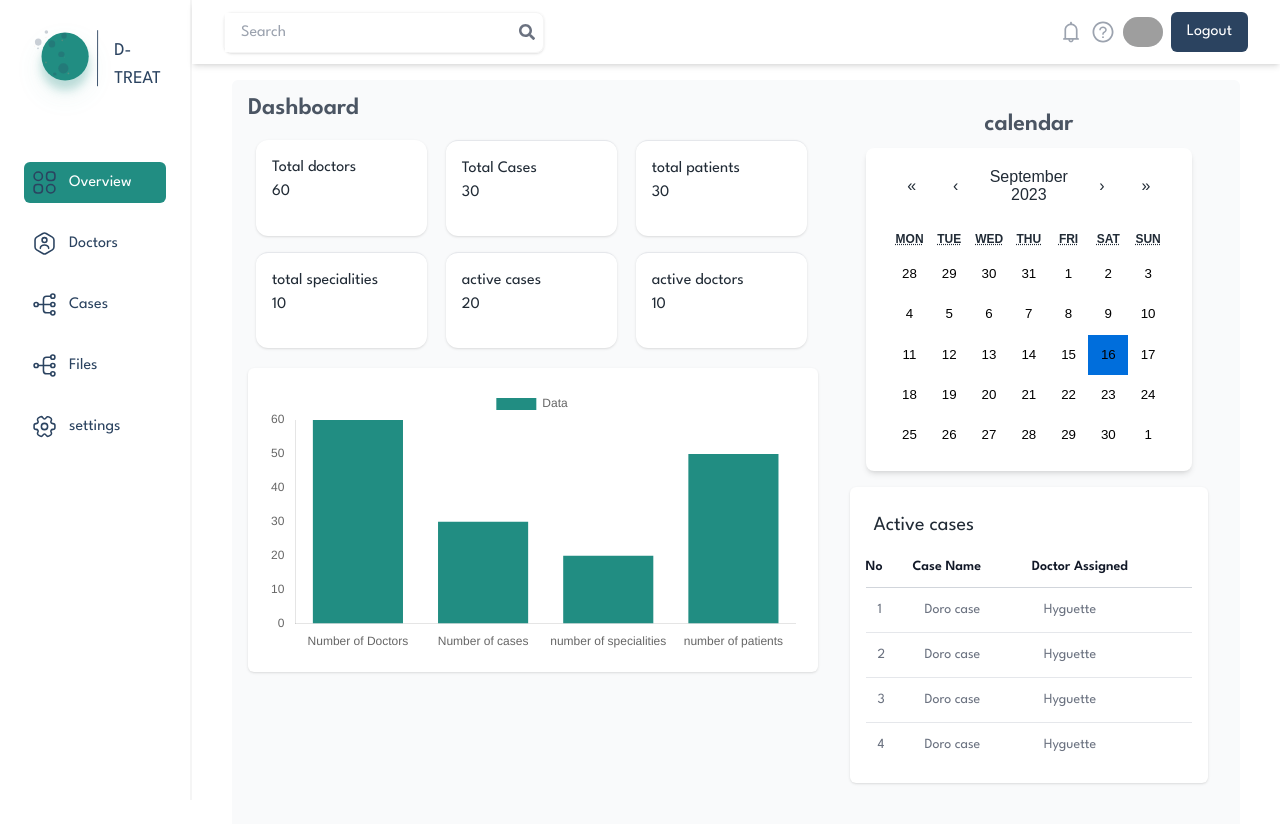
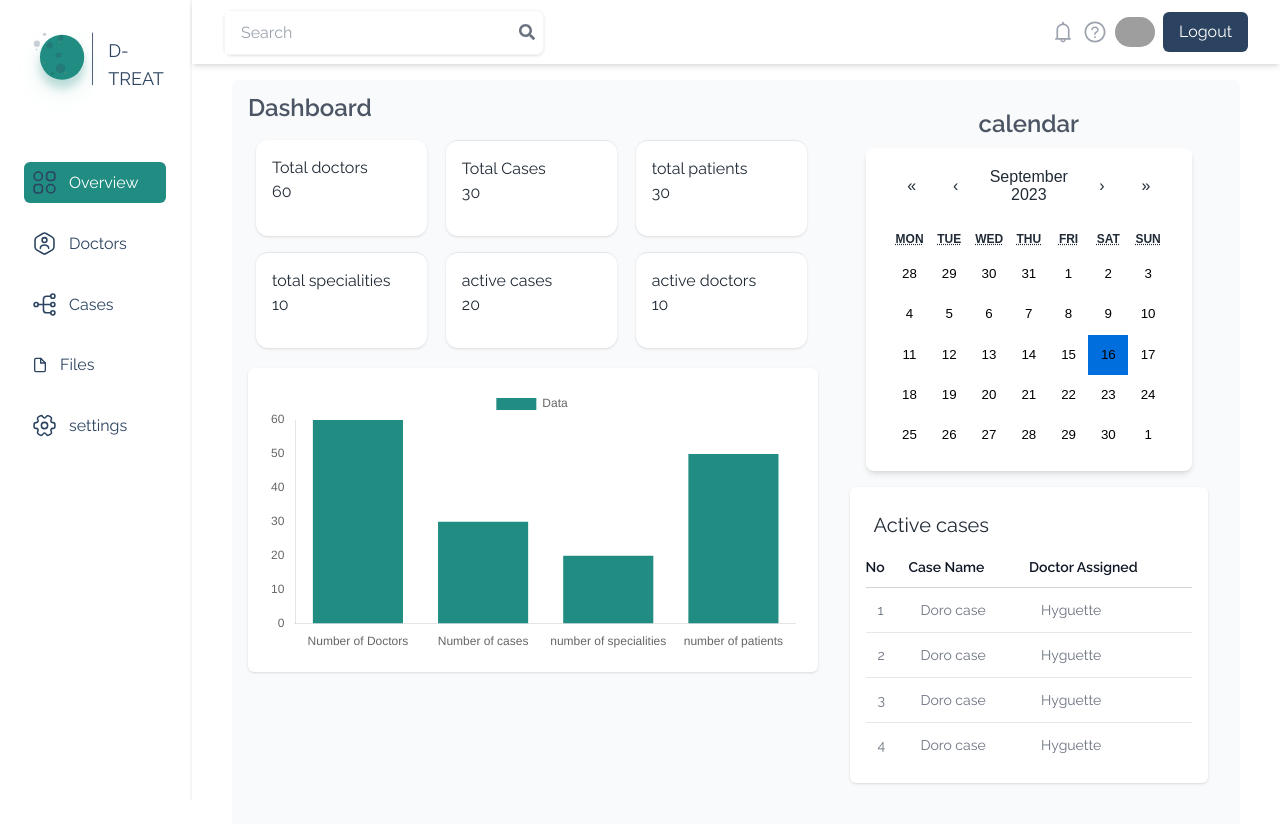
Before and after one commit to d-treat/frontend, a Next.js app: page /admin/dashboard in a window 1280 px wide. Shown: the top 824 px of the page. Built offline with nearby package versions, Linux system fonts and the light colour scheme; grey boxes are pictures that could not be loaded.

Commit message:
some updates

```diff
--- a/src/components/layouts/DashboardLayout.tsx
+++ b/src/components/layouts/DashboardLayout.tsx
@@ -5,7 +5,7 @@ import Link from 'next/link';
 import React from 'react'
 import { AiOutlineBell, AiOutlineQuestionCircle } from 'react-icons/ai';
 import { FaSearch } from 'react-icons/fa';
-import { FiLogOut } from 'react-icons/fi';
+import { FiFile, FiFolder, FiLogOut } from 'react-icons/fi';
 import { IconType } from 'react-icons/lib';
 import Logo from '../common/logo';
 import SidebarLink from '../sidebar/link';
@@ -13,7 +13,7 @@ import { useRouter } from 'next/router';
 
 
 export interface ILink {
-    icon: string | IconType;
+    Icon: string | IconType;
     title: string;
     href: string;
 }
@@ -23,18 +23,18 @@ interface IProps {
 }
 
 const adminLinks: ILink[] = [
-    { title: 'Overview', icon: 'menu.svg', href: '/admin/dashboard' },
-    { title: 'Doctors', icon: 'user-octagon.svg', href: '/admin/dashboard/doctors' },
-    { title: "Cases", icon: 'data.svg', href: '/admin/dashboard/cases' },
-    { title: "Files", icon: "data.svg", href: "/admin/dashboard/files" },
-    { title: "settings", icon: 'setting-2.svg', href: '/admin/dashboard/settings' },
+    { title: 'Overview', Icon: 'menu.svg', href: '/admin/dashboard' },
+    { title: 'Doctors', Icon: 'user-octagon.svg', href: '/admin/dashboard/doctors' },
+    { title: "Cases", Icon: 'data.svg', href: '/admin/dashboard/cases' },
+    { title: "Files", Icon: FiFile, href: "/admin/dashboard/files" },
+    { title: "settings", Icon: 'setting-2.svg', href: '/admin/dashboard/settings' },
 ]
 
 const doctorLinks: ILink[] = [
-    { title: 'Overview', icon: 'menu.svg', href: '/doctor/dashboard' },
-    { title: "Cases", icon: 'data.svg', href: '/doctor/dashboard/cases' },
-    { title: 'Appointments', icon: 'book.svg', href: '/doctor/dashboard/appointments' },
-    { title: "File Manager", icon: "menu.svg", href: "/doctor/dashboard/file-manager" }
+    { title: 'Overview', Icon: 'menu.svg', href: '/doctor/dashboard' },
+    { title: "Cases", Icon: 'data.svg', href: '/doctor/dashboard/cases' },
+    { title: 'Appointments', Icon: 'book.svg', href: '/doctor/dashboard/appointments' },
+    { title: "File Manager", Icon:FiFolder, href: "/doctor/dashboard/file-manager" }
 ]
 
 export default function DashboardLayout({ children }: IProps) {
--- a/src/components/sidebar/link.tsx
+++ b/src/components/sidebar/link.tsx
@@ -4,14 +4,14 @@ import React from 'react'
 import { ILink } from '../layouts/DashboardLayout';
 import { useRouter } from 'next/router';
 
-const SidebarLink = ({ title, icon, href }: ILink) => {
+const SidebarLink = ({ title, Icon, href }: ILink) => {
 
     const router = useRouter();
 
     return (
         <Link href={href}>
             <div className={`flex items-center gap-3 rounded-md  transition-all duration-200  p-2  ${router.pathname === href ? "text-white bg-primary-100 hover:text-primary-100" : "text-secondary-100 hover:bg-[#F5F5F7]"}`}>
-                <Image src={'/icons/' + icon} alt='' width={25} height={25} />
+                {typeof Icon === "string" ? <Image src={'/icons/' + Icon} alt='' width={25} height={25} /> : <Icon />}
                 <p>{title}</p>
             </div>
         </Link>
--- a/src/pages/404.tsx
+++ b/src/pages/404.tsx
@@ -8,7 +8,7 @@ export default function NotFound() {
             <Head>
                 <title>D-treat | Page not Found</title>
             </Head>
-            <main className="relative isolate min-h-full">
+            <main className="relative isolate min-h-screen">
                 <img
                     src="https://images.unsplash.com/photo-1545972154-9bb223aac798?ixid=MnwxMjA3fDB8MHxwaG90by1wYWdlfHx8fGVufDB8fHx8&ixlib=rb-1.2.1&auto=format&fit=crop&w=3050&q=80&exp=8&con=-15&sat=-75"
                     alt=""
--- a/src/pages/_app.tsx
+++ b/src/pages/_app.tsx
@@ -2,7 +2,7 @@ import '@/styles/globals.css';
 import "@/styles/nprogress.css";
 import ThemeProvider from '@/theme';
 import type { AppProps } from 'next/app';
-import { League_Spartan } from "next/font/google";
+import { League_Spartan,Raleway } from "next/font/google";
 import Router, { useRouter } from 'next/router';
 import { LocalizationProvider } from 'src/locales';
 // @ts-ignore
@@ -18,9 +18,15 @@ import { SettingsProvider } from '../../src/components/settings';
 
 const leagueSpartan = League_Spartan({
   subsets: ["latin"],
+  weight: ["400", "500", "600", "700", "800", "900"],
   preload: true
 });
 
+const raleway = Raleway({
+  subsets: ["latin"],
+  weight: ["400", "500", "600", "700", "800", "900"],
+  preload: true
+});
 
 
 NProgress.configure({
@@ -50,7 +56,7 @@ export default function App({ Component, pageProps }: AppProps) {
           <MotionLazy>
             <SnackbarProvider>
               <RecoilRoot>
-                <div className={`${leagueSpartan.className}`}>
+                <div className={`${raleway.className}`}>
                   <Toaster />
                   {
                     router.pathname.includes("/dashboard") ?
```
